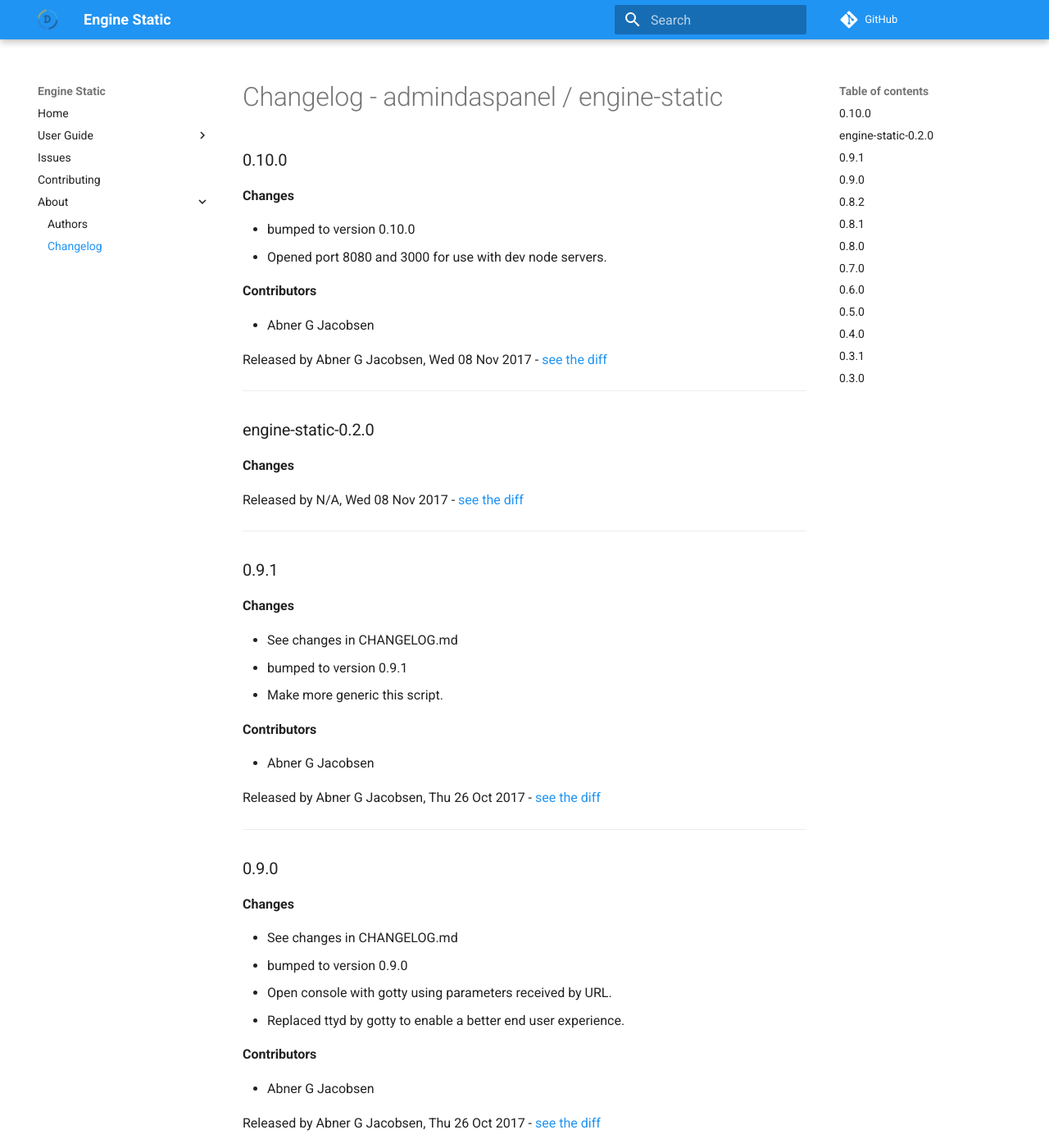
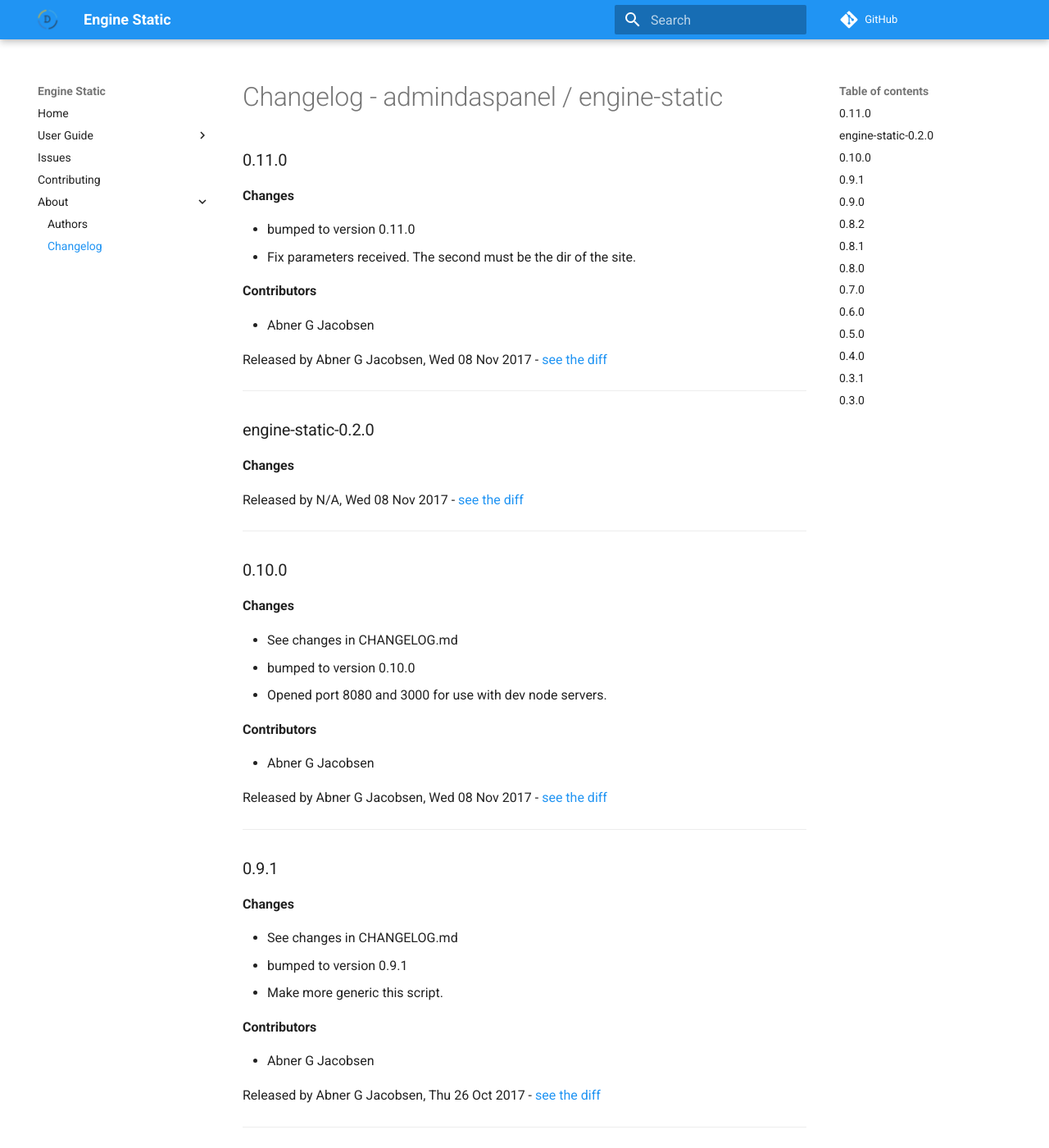
Before and after one commit to daspanel/engine-static, an MkDocs documentation site: the page built from docs/changelog.md, in a window 1280 px wide and 1400 px high. Shown: the whole window at 82% size. Built offline with MkDocs 1.6.1 and Material for MkDocs 9.7.7, drawn with Linux system fonts in a browser that asks for light colours; comment, search, counter and statistics services are not loaded; old or Windows-style settings are respelled for this version of MkDocs.

Commit message:
See changes in CHANGELOG.md

```diff
--- a/docs/changelog.md
+++ b/docs/changelog.md
@@ -1,8 +1,31 @@
 # Changelog - admindaspanel / engine-static
+
+### 0.11.0
+__Changes__
+
+- bumped to version 0.11.0
+- Fix parameters received. The second must be the dir of the site.
+
+__Contributors__
+
+- Abner G Jacobsen
+
+Released by Abner G Jacobsen, Wed 08 Nov 2017 -
+[see the diff](https://github.com/admindaspanel/engine-static/compare/0.10.0...0.11.0#diff)
+______________
+
+### engine-static-0.2.0
+__Changes__
+
+
+Released by N/A, Wed 08 Nov 2017 -
+[see the diff](https://github.com/admindaspanel/engine-static/compare/...#diff)
+______________
 
 ### 0.10.0
 __Changes__
 
+- See changes in CHANGELOG.md
 - bumped to version 0.10.0
 - Opened port 8080 and 3000 for use with dev node servers.
 
```
Also changed, not shown: other parts of docs/changelog.md (+0 -8 lines), CHANGELOG.md (+23 -8 lines).
